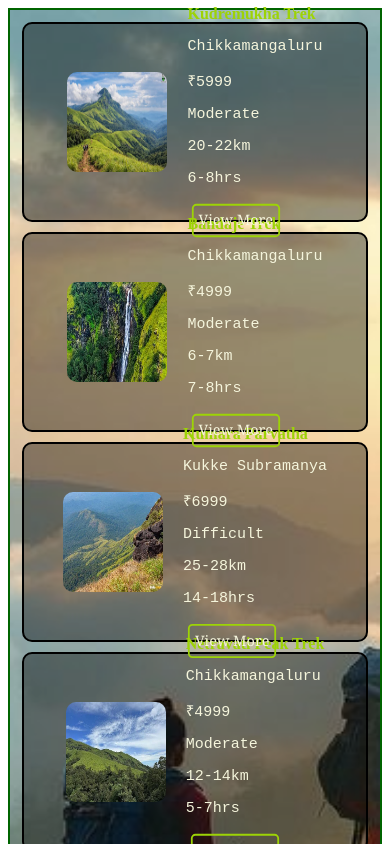
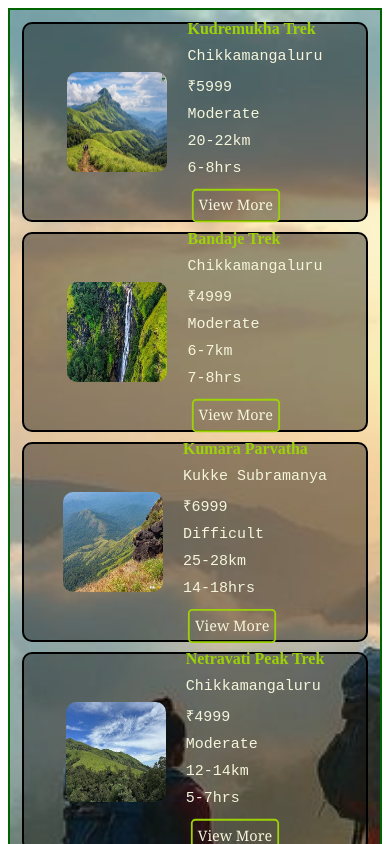
Before and after one commit to sahana0258/Trekking-Website, a React (Vite) app: page /#/destination in a window 390 px wide. Shown: the top 844 px of the page. Built offline with nearby package versions, Linux system fonts and the light colour scheme.

Commit message:
updated mobile and tabelet set up in css

```diff
--- a/src/Destination.css
+++ b/src/Destination.css
@@ -50,7 +50,7 @@ img{
     margin-right: 20px;
 }
 .card-content{
-    gap: 15px;
+    gap: 10px;
     display: flex;
     flex-direction: column;
     justify-content: flex-end;
@@ -125,7 +125,7 @@ img{
   }
 }
 
-/* Mobile */
+
 @media (max-width: 600px) {
   .destination-container {
     grid-template-columns: 1fr;
@@ -135,6 +135,6 @@ img{
   }
 
   .trek-card {
-    width: 100%; /* your 90% width shrinks cards awkwardly on narrow screens */
+    width: 100%;
   }
 }
```
